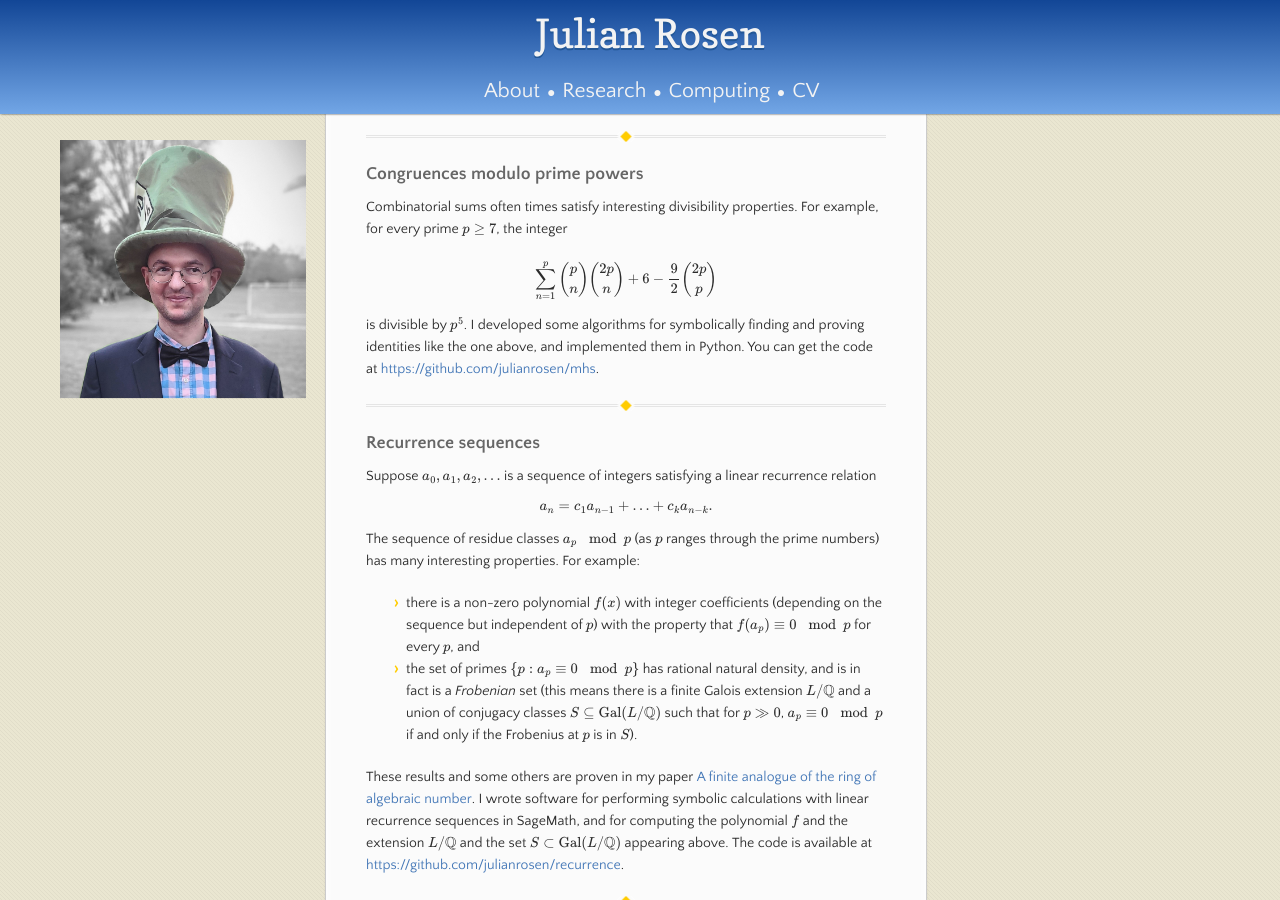
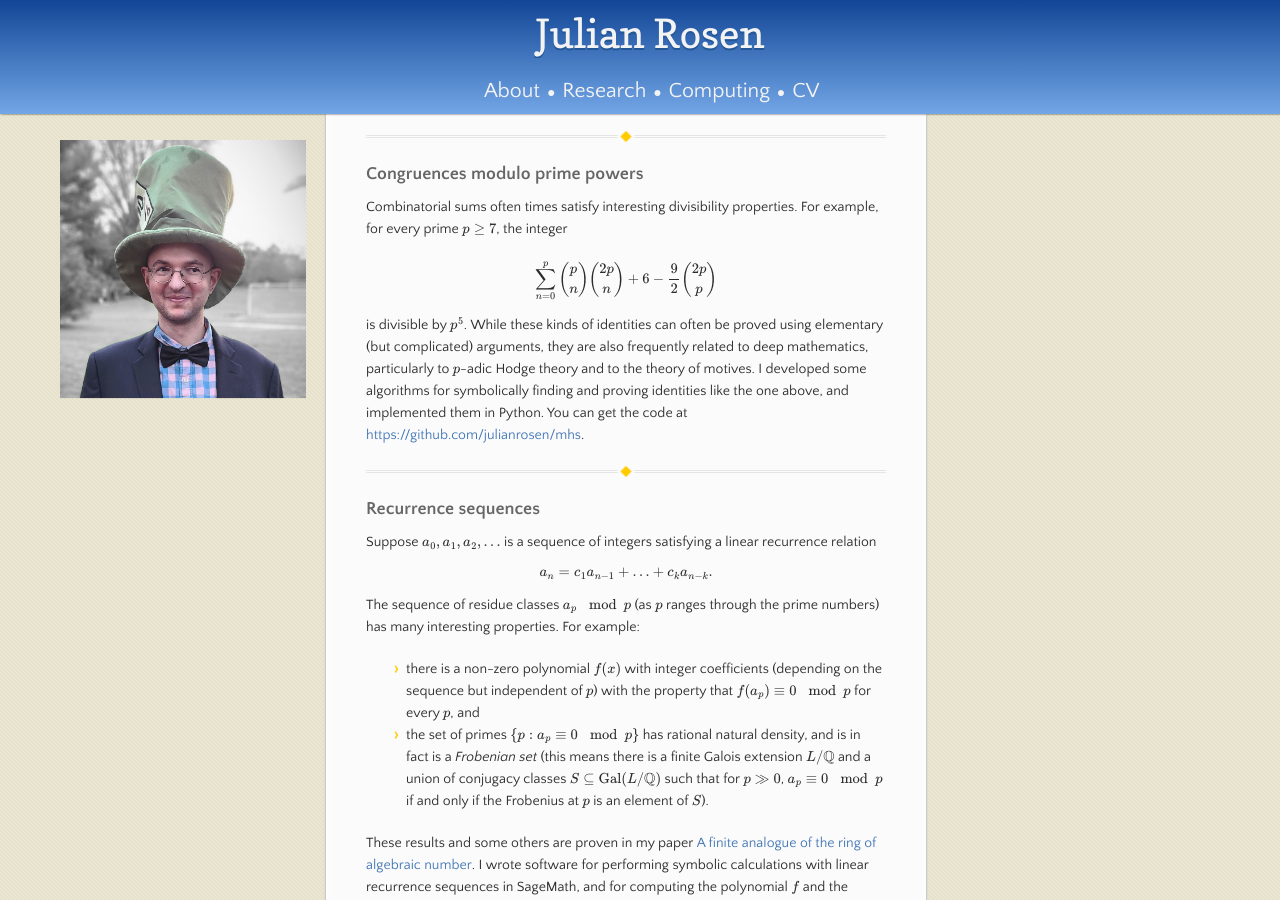
Before and after one commit to julianrosen/julianrosen.github.io, a Jekyll site: the page built from computing.md, in a window 1280 px wide and 900 px high, scrolled down 644 px. Built offline with Jekyll 4.4.1, drawn with Linux system fonts in a browser that asks for light colours; formulas are drawn with MathJax 3; the repository's description, which GitHub fills in, is left out.

Commit message:
computing

```diff
--- a/computing.md
+++ b/computing.md
@@ -38,9 +38,12 @@ Our research was published in the [Astrophysical Journal](https://doi.org/10.384
 Combinatorial sums often times satisfy interesting divisibility properties. For example,
 for every prime $$p\geq 7$$, the integer
 
-$$\sum_{n=1}^p {p\choose n}{2p\choose n} + 6 - \frac{9}{2}{2p\choose p}$$
+$$\sum_{n=0}^p {p\choose n}{2p\choose n} + 6 - \frac{9}{2}{2p\choose p}$$
 
-is divisible by $$p^5$$. I developed some algorithms for symbolically finding and proving identities like the
+is divisible by $$p^5$$. While these kinds of identities can often be proved using elementary
+(but complicated) arguments, they are also frequently related to deep mathematics, particularly to
+$$p$$-adic Hodge theory and to the theory of motives. I developed
+some algorithms for symbolically finding and proving identities like the
 one above, and implemented them in Python. You can get the code at <a href="https://github.com/julianrosen/mhs" target="_blank">https://github.com/julianrosen/mhs</a>.
 
 ---
@@ -51,8 +54,8 @@ The sequence of residue classes $$a_p \mod p$$ (as $$p$$ ranges through the prim
 
 - there is a non-zero polynomial $$f(x)$$ with integer coefficients (depending on the sequence but independent of $$p$$) with the property that $$f(a_p)\equiv 0\mod p$$
 for every $$p$$, and
-- the set of primes $$\{p:a_p\equiv 0\mod p\}$$ has rational natural density, and is in fact is a *Frobenian* set (this means there is a finite Galois extension
-$$L/\mathbb{Q}$$ and a union of conjugacy classes $$S\subseteq\operatorname{Gal}(L/\mathbb{Q})$$ such that for $$p\gg0$$, $$a_p\equiv 0\mod p$$ if and only if the Frobenius at $$p$$ is in $$S$$).
+- the set of primes $$\{p:a_p\equiv 0\mod p\}$$ has rational natural density, and is in fact is a *Frobenian set* (this means there is a finite Galois extension
+$$L/\mathbb{Q}$$ and a union of conjugacy classes $$S\subseteq\operatorname{Gal}(L/\mathbb{Q})$$ such that for $$p\gg0$$, $$a_p\equiv 0\mod p$$ if and only if the Frobenius at $$p$$ is an element of $$S$$).
 
 These results and some others are proven in my paper [A finite analogue of the ring of algebraic number](pdf/Rosen_2020_A_finite_analogue_of_the_ring_of_algebraic_numbers.pdf).
 I wrote software for performing symbolic calculations with linear recurrence sequences in SageMath, and for computing the polynomial $$f$$ and the extension $$L/\mathbb{Q}$$ and the set $$S\subset\operatorname{Gal}(L/\mathbb{Q})$$ appearing above. The code is
```
